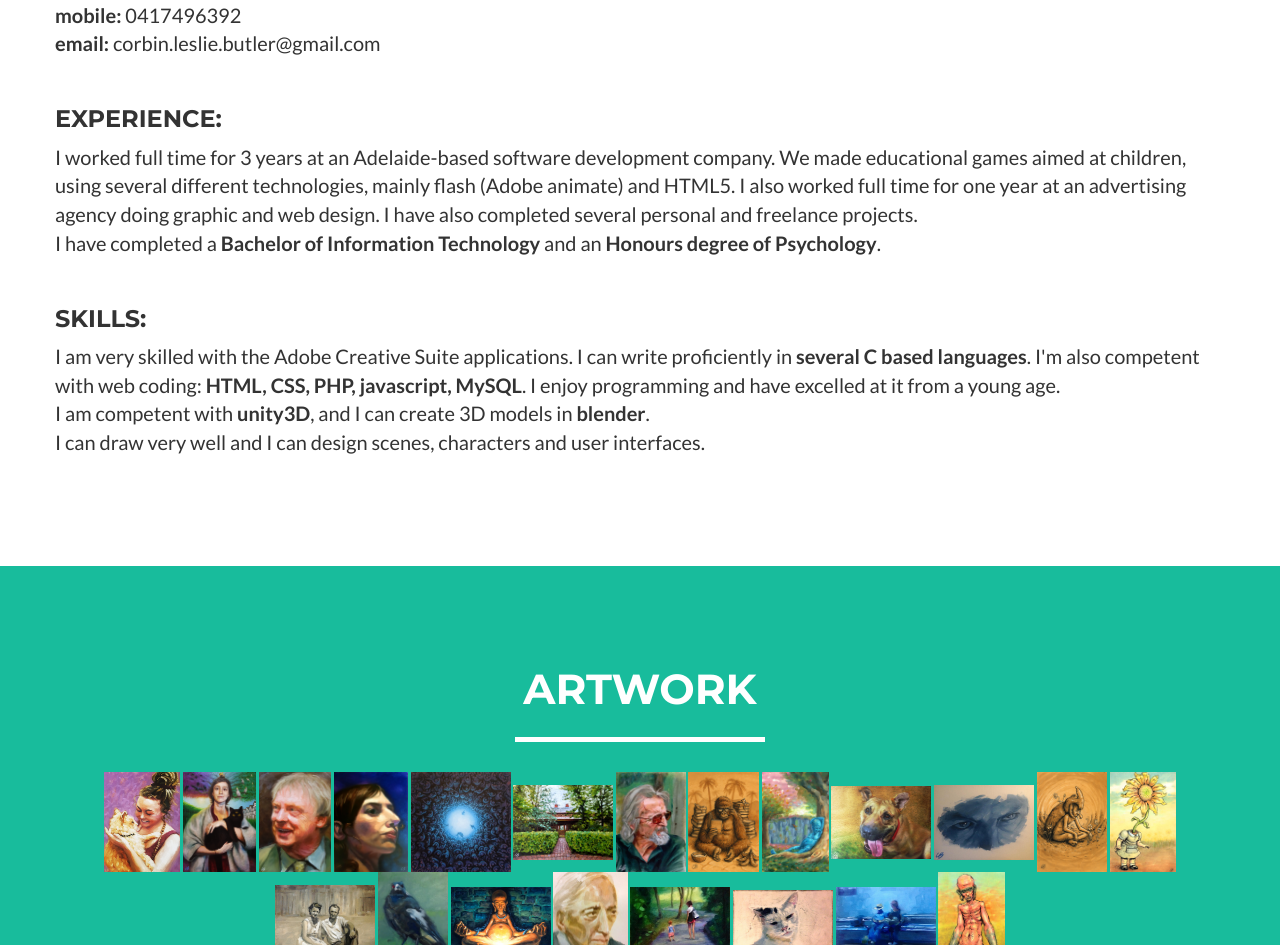
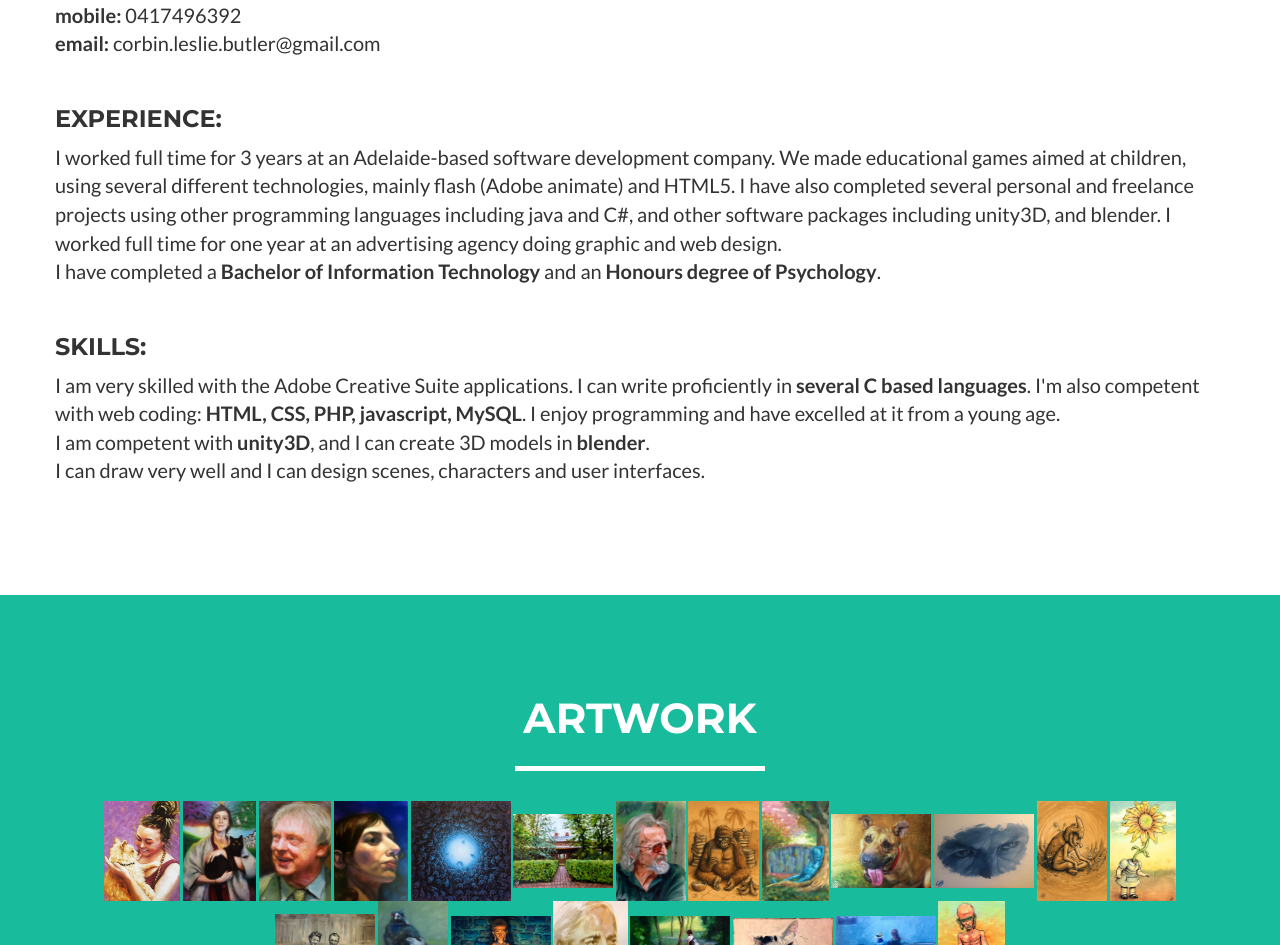
Before and after one commit to corbinlesliebutler/corbinlesliebutler.github.io, a website: page portfolio/index.html in a window 1280 px wide. Shown: the part 1349-2294 px from the top of the page. Drawn offline with nearby package versions, Linux system fonts and the light colour scheme.

Commit message:
Update index.html

```diff
--- a/portfolio/index.html
+++ b/portfolio/index.html
@@ -109,7 +109,8 @@
 
 				<h3>Experience:</h3><span class="my_text">
 				I worked full time for 3 years at an Adelaide-based software development company. We made educational games aimed at children, using several different technologies, mainly flash (Adobe animate) and HTML5.
-				I also worked full time for one year at an advertising agency doing graphic and web design. I have also completed several personal and freelance projects.
+				I have also completed several personal and freelance projects using other programming languages including java and C#, and other software packages including unity3D, and blender.
+				I worked full time for one year at an advertising agency doing graphic and web design.
 				<br/>
 				I have completed a <b>Bachelor of Information Technology</b> and an <b>Honours degree of Psychology</b>.
 				<br/><br/>
```
